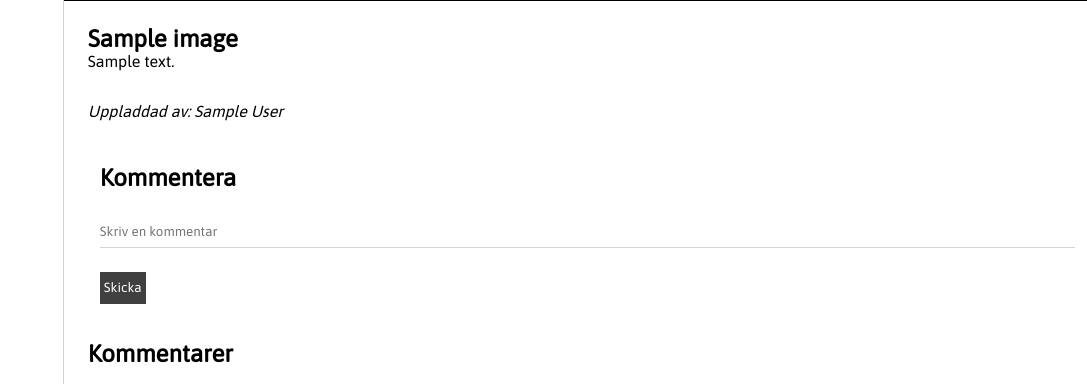
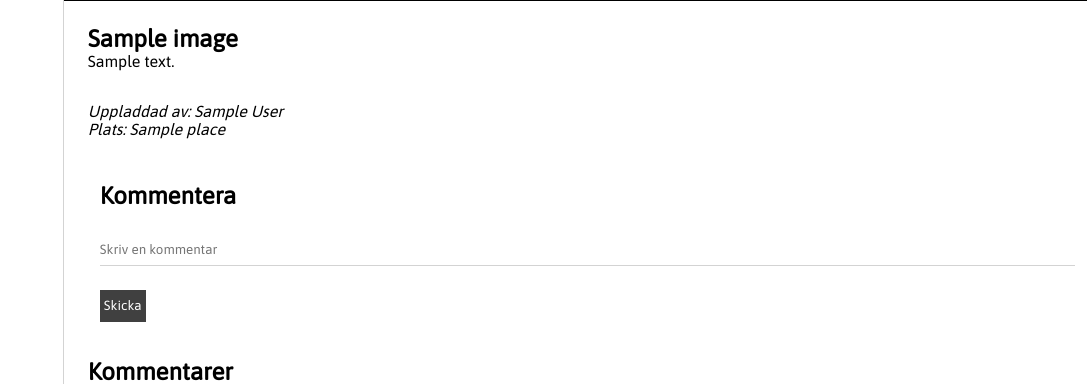
Before and after one commit to sebbekarlsson/kinnekullebilder, a Flask app: page /forum/images/image/1 in a window 1280 px wide. Shown: the part 687-1071 px from the top of the page, without its empty margins (193-1280 px from the left). Run offline with Flask 2, Linux system fonts and the light colour scheme; the visitor is signed in with stand-in values (Sample User, id 1); tables that the repository leaves empty hold one stand-in row (values such as "Sample post"); grey boxes marked "Sample" are stand-in pictures; parts of the project's set-up code (start-up, migrations or seed data) failed here and were passed over; some libraries are stand-ins or nearby versions.

Commit message:
Render name of location on image view

```diff
--- a/flaskr/templates/forum_image.html
+++ b/flaskr/templates/forum_image.html
@@ -13,7 +13,8 @@
     </section>
     <section>
         <p>
-            <i>Uppladdad av: {{ uploader.first_name }} {{ uploader.last_name }}</i>
+            <i>Uppladdad av: {{ uploader.first_name }} {{ uploader.last_name }}</i><br>
+            <i>Plats: {{ place.name }}</i>
         </p>
     </section>
     <section>
--- a/flaskr/views/forum_images.py
+++ b/flaskr/views/forum_images.py
@@ -49,6 +49,7 @@ def _forum_images_image(image_id):
 
     if image is not None:
         uploader = sess.query(User).filter(User.id==image.user_id).first()
+        place = sess.query(Place).filter(Place.id==image.place_id).first()
 
         if request.method == 'POST':
             if 'submit' in request.form:
@@ -66,4 +67,4 @@ def _forum_images_image(image_id):
 
         comments = sess.query(Comment, User).filter(Comment.image_id==image.id).order_by(Comment.created.desc()).join(User).all()
 
-    return render_template('forum_image.html', current_user=current_user, image=image, comments=comments, uploader=uploader, form=form)
+    return render_template('forum_image.html', current_user=current_user, image=image, place=place, comments=comments, uploader=uploader, form=form)
```
